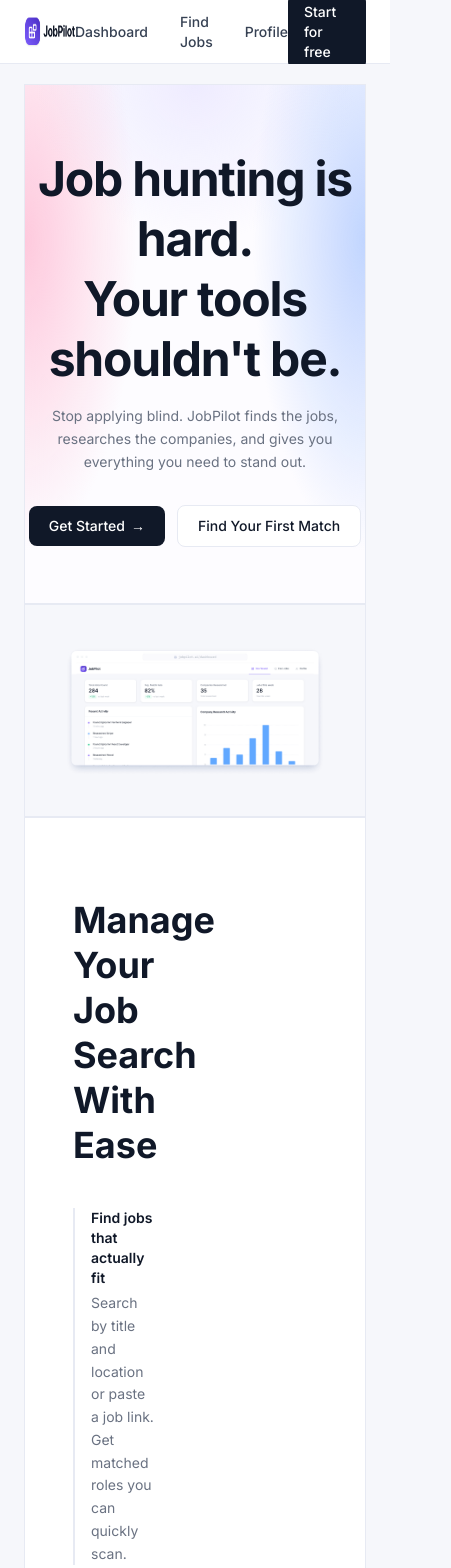
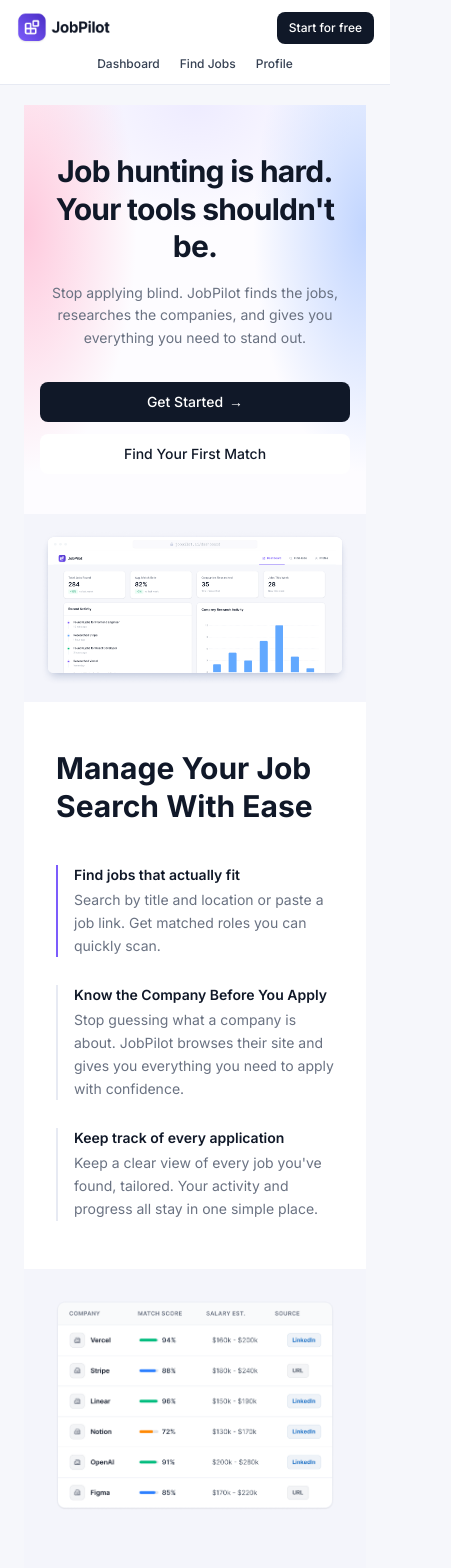
Before and after one commit to Friis1978/job-pilot, a Next.js app: page / in a window 390 px wide. Shown: the top 1568 px of the page, 451 px wide, since content can reach past the window. Built offline with nearby package versions, Linux system fonts and the light colour scheme.

Commit message:
Enhance responsiveness and styling across homepage components; update BottomCTA, Features, Hero, HowItWorks, Testimonial, Navbar, and Footer for improved mobile experience and consistency.

```diff
--- a/components/homepage/Features.tsx
+++ b/components/homepage/Features.tsx
@@ -26,12 +26,12 @@ const features: Feature[] = [
 export function Features() {
   return (
     <section className="w-full bg-background px-6">
-      <div className="w-full max-w-300 mx-auto bg-surface-muted border border-border px-12 py-20">
-        <div className="grid grid-cols-2 gap-20 items-center">
+      <div className="w-full max-w-300 mx-auto bg-surface-muted overflow-hidden">
+        <div className="grid grid-cols-1 lg:grid-cols-2 items-stretch">
           {/* Left — agent log screenshot */}
-          <div>
+          <div className="flex items-center justify-center p-8 sm:p-10 lg:p-12">
             <Image
-              src="/images/agnet-log.png"
+              src="/images/agent-log.png"
               alt="JobPilot agent log"
               width={600}
               height={400}
@@ -40,16 +40,19 @@ export function Features() {
           </div>
 
           {/* Right — text */}
-          <div>
-            <h2 className="font-bold text-text-primary text-4xl leading-tight">
+          <div className="bg-surface px-8 py-12 sm:px-10 sm:py-16 lg:px-12 lg:py-20">
+            <h2 className="font-bold text-text-primary text-3xl sm:text-4xl leading-tight">
               Apply With More
               <br />
               Confidence, Every Time
             </h2>
 
             <div className="mt-10 flex flex-col gap-7">
-              {features.map((feature) => (
-                <div key={feature.title}>
+              {features.map((feature, index) => (
+                <div
+                  key={feature.title}
+                  className={`pl-4 border-l-2 ${index === 1 ? "border-accent" : "border-border"}`}
+                >
                   <p className="text-sm font-semibold text-text-primary mb-1">{feature.title}</p>
                   <p className="text-sm text-text-secondary leading-relaxed">
                     {feature.description}
--- a/components/homepage/Hero.tsx
+++ b/components/homepage/Hero.tsx
@@ -5,8 +5,8 @@ export function Hero() {
   return (
     <div className="w-full bg-background px-6 pt-5">
       {/* Gradient card — rounded, text + CTAs only */}
-      <div className="hero-gradient w-full max-w-300 mx-auto border border-border flex flex-col items-center text-center pt-16 pb-14">
-        <h1 className="font-bold text-text-primary max-w-2xl text-5xl leading-tight tracking-tight">
+      <div className="hero-gradient w-full max-w-300 mx-auto flex flex-col items-center text-center px-4 sm:px-8 pt-12 sm:pt-16 pb-10 sm:pb-14">
+        <h1 className="font-bold text-text-primary max-w-2xl text-3xl sm:text-5xl leading-tight tracking-tight">
           Job hunting is hard.
           <br />
           Your tools shouldn&apos;t be.
@@ -17,16 +17,16 @@ export function Hero() {
           everything you need to stand out.
         </p>
 
-        <div className="mt-8 flex items-center gap-3">
+        <div className="mt-8 flex w-full max-w-xl flex-col sm:flex-row items-center gap-3">
           <Link
             href="/login"
-            className="bg-text-primary text-surface text-sm font-medium px-5 py-2.5 rounded-md hover:bg-text-darker transition-colors flex items-center gap-1.5"
+            className="bg-text-primary text-surface text-sm font-medium px-5 py-2.5 rounded-md hover:bg-text-darker transition-colors flex items-center justify-center gap-1.5 w-full sm:w-auto"
           >
             Get Started <span>→</span>
           </Link>
           <Link
             href="/login"
-            className="bg-surface text-text-primary text-sm font-medium px-5 py-2.5 rounded-md border border-border hover:bg-surface-secondary transition-colors"
+            className="bg-surface text-text-primary text-sm font-medium px-5 py-2.5 rounded-md hover:bg-surface-secondary transition-colors w-full sm:w-auto"
           >
             Find Your First Match
           </Link>
@@ -34,7 +34,7 @@ export function Hero() {
       </div>
 
       {/* Dashboard preview — gray background, no rounded corners, separate section */}
-      <div className="w-full max-w-300 mx-auto bg-background border border-border p-10">
+      <div className="w-full max-w-300 mx-auto bg-surface-muted p-4 sm:p-10">
         <Image
           src="/images/dashboard-demo.png"
           alt="JobPilot dashboard"
--- a/components/homepage/HowItWorks.tsx
+++ b/components/homepage/HowItWorks.tsx
@@ -26,19 +26,22 @@ const features: Feature[] = [
 export function HowItWorks() {
   return (
     <section className="w-full bg-background px-6">
-      <div className="w-full max-w-300 mx-auto bg-surface border border-border px-12 py-20">
-        <div className="grid grid-cols-2 gap-20 items-center">
+      <div className="w-full max-w-300 mx-auto bg-surface-muted overflow-hidden">
+        <div className="grid grid-cols-1 lg:grid-cols-2 items-stretch">
           {/* Left — text */}
-          <div>
-            <h2 className="font-bold text-text-primary text-4xl leading-tight">
+          <div className="bg-surface px-8 py-12 sm:px-10 sm:py-16 lg:px-12 lg:py-20">
+            <h2 className="font-bold text-text-primary text-3xl sm:text-4xl leading-tight">
               Manage Your Job
               <br />
               Search With Ease
             </h2>
 
             <div className="mt-10 flex flex-col gap-7">
-              {features.map((feature) => (
-                <div key={feature.title} className="pl-4 border-l-2 border-border">
+              {features.map((feature, index) => (
+                <div
+                  key={feature.title}
+                  className={`pl-4 border-l-2 ${index === 0 ? "border-accent" : "border-border"}`}
+                >
                   <p className="text-sm font-semibold text-text-primary mb-1">{feature.title}</p>
                   <p className="text-sm text-text-secondary leading-relaxed">
                     {feature.description}
@@ -49,8 +52,8 @@ export function HowItWorks() {
           </div>
 
           {/* Right — jobs list screenshot */}
-          <div>
-            <div className="border border-border overflow-hidden">
+          <div className="flex items-center justify-center p-8 sm:p-10 lg:p-12">
+            <div className="overflow-hidden w-full">
               <Image
                 src="/images/jobs-lists.png"
                 alt="Jobs list with match scores"
--- a/components/homepage/Testimonial.tsx
+++ b/components/homepage/Testimonial.tsx
@@ -3,15 +3,12 @@ import Image from "next/image";
 export function Testimonial() {
   return (
     <section className="w-full bg-background px-6">
-      <div className="w-full max-w-300 mx-auto bg-surface border border-border px-8 py-24 flex flex-col items-center text-center">
+      <div className="w-full max-w-300 mx-auto bg-surface px-8 py-24 flex flex-col items-center text-center">
         <p className="text-xs font-semibold uppercase tracking-widest text-accent mb-8">
           Success Stories
         </p>
 
-        <blockquote
-          className="font-medium text-text-primary max-w-2xl"
-          style={{ fontSize: "24px", lineHeight: "1.45" }}
-        >
+        <blockquote className="font-medium text-text-primary max-w-2xl text-2xl leading-[1.45]">
           &ldquo;I used to spend my evenings copy-pasting resumes. Now I open my dashboard to see
           interviews waiting. It feels like cheating. Had 3 offers on the table
           simultaneously.&rdquo;
--- a/components/layout/Footer.tsx
+++ b/components/layout/Footer.tsx
@@ -4,29 +4,29 @@ import Link from "next/link";
 export function Footer() {
   return (
     <footer className="w-full bg-surface border-t border-border">
-      <div className="w-full max-w-[1440px] mx-auto px-8 h-16 flex items-center justify-between">
+      <div className="w-full max-w-360 mx-auto px-4 sm:px-8 py-4 sm:h-16 sm:py-0 flex flex-wrap items-center justify-between gap-y-3">
         <Link href="/" className="flex items-center">
           <Image src="/logo.png" alt="JobPilot" width={64} height={64} className="h-8 w-auto" />
         </Link>
 
-        <nav className="flex items-center gap-8">
+        <nav className="order-3 w-full flex items-center justify-center gap-5 sm:gap-8 sm:order-0 sm:w-auto">
           <Link
             href="/dashboard"
-            className="text-sm text-text-secondary hover:text-text-primary transition-colors"
+            className="text-xs sm:text-sm text-text-secondary hover:text-text-primary transition-colors"
           >
             Dashboard
           </Link>
           <Link
             href="/privacy"
-            className="text-sm text-text-secondary hover:text-text-primary transition-colors"
+            className="text-xs sm:text-sm text-text-secondary hover:text-text-primary transition-colors"
           >
             Privacy Policy
           </Link>
           <Link
             href="/terms"
-            className="text-sm text-text-secondary hover:text-text-primary transition-colors"
+            className="text-xs sm:text-sm text-text-secondary hover:text-text-primary transition-colors"
           >
-            Terms &amp; Condition
+            Terms &amp; Conditions
           </Link>
         </nav>
       </div>
--- a/components/layout/Navbar.tsx
+++ b/components/layout/Navbar.tsx
@@ -3,28 +3,28 @@ import Link from "next/link";
 
 export function Navbar() {
   return (
-    <header className="w-full bg-surface border-b border-border h-16 flex items-center">
-      <div className="w-full max-w-[1440px] mx-auto px-6 flex items-center justify-between">
+    <header className="w-full bg-surface border-b border-border py-3 sm:h-16 sm:py-0 flex items-center">
+      <div className="w-full max-w-360 mx-auto px-4 sm:px-6 flex flex-wrap items-center justify-between gap-y-3">
         <Link href="/" className="flex items-center">
           <Image src="/logo.png" alt="JobPilot" width={64} height={64} className="h-8 w-auto" />
         </Link>
 
-        <nav className="flex items-center gap-8">
+        <nav className="order-3 w-full flex items-center justify-center gap-5 sm:gap-8 sm:order-0 sm:w-auto">
           <Link
             href="/dashboard"
-            className="text-sm font-medium text-text-dark hover:text-accent transition-colors"
+            className="text-xs sm:text-sm font-medium text-text-dark hover:text-accent transition-colors"
           >
             Dashboard
           </Link>
           <Link
             href="/find-jobs"
-            className="text-sm font-medium text-text-dark hover:text-accent transition-colors"
+            className="text-xs sm:text-sm font-medium text-text-dark hover:text-accent transition-colors"
           >
             Find Jobs
           </Link>
           <Link
             href="/profile"
-            className="text-sm font-medium text-text-dark hover:text-accent transition-colors"
+            className="text-xs sm:text-sm font-medium text-text-dark hover:text-accent transition-colors"
           >
             Profile
           </Link>
@@ -32,7 +32,7 @@ export function Navbar() {
 
         <Link
           href="/login"
-          className="bg-text-primary text-surface text-sm font-medium px-4 py-2 rounded-md hover:bg-text-darker transition-colors"
+          className="bg-text-primary text-surface text-xs sm:text-sm font-medium px-3 sm:px-4 py-2 rounded-md hover:bg-text-darker transition-colors"
         >
           Start for free
         </Link>
--- a/context/progress-tracker.md
+++ b/context/progress-tracker.md
@@ -7,7 +7,7 @@ Update this file after every completed feature. Any AI agent reading this should
 ## Current Status
 
 **Phase:** Phase 1 — Foundation
-**Last completed:** 01 Homepage
+**Last completed:** 01 Homepage (responsive mobile polish)
 **Next:** 02 Auth
 
 ---
@@ -52,8 +52,16 @@ Update this file after every completed feature. Any AI agent reading this should
 
 _Add decisions here as they are made during implementation._
 
+- 2026-06-09: Homepage sections and global nav/footer were updated for mobile-first responsiveness using breakpoint-based layout changes (no client-side menu state introduced).
+
 ---
 
 ## Notes
 
 _Add notes here as the build progresses — workarounds, patterns, anything that differs from the context files._
+
+- 2026-06-09: 2-column homepage sections now use `grid-cols-1 lg:grid-cols-2` to avoid compressed text blocks on narrow screens.
+- 2026-06-09: Homepage consistency cleanup completed: typoed asset name normalized to `agent-log.png`, testimonial quote styling moved from inline styles to utility classes.
+- 2026-06-09: Features section background updated to white (`bg-surface`) to match homepage card consistency.
+- 2026-06-09: HowItWorks and Features section canvases aligned to muted gray (`bg-surface-muted`) to match final landing reference.
+- 2026-06-09: HowItWorks text list area moved back to white (`bg-surface`) while keeping the outer section canvas muted, matching mockup layering.
```
Also changed, not shown: components/homepage/BottomCTA.tsx (+5 -5 lines), context/ui-registry.md (+7 -7 lines), public/images/agent-log.png (renamed from public/images/agnet-log.png).
